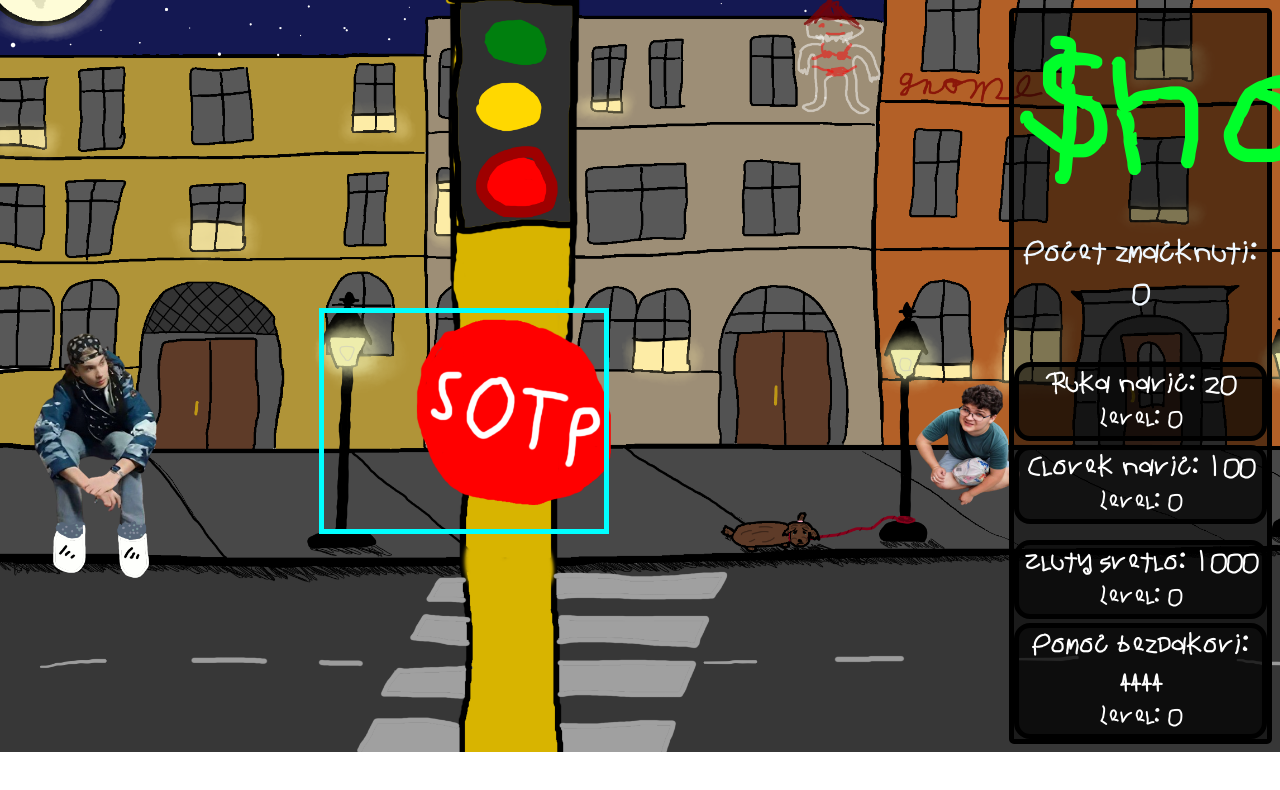
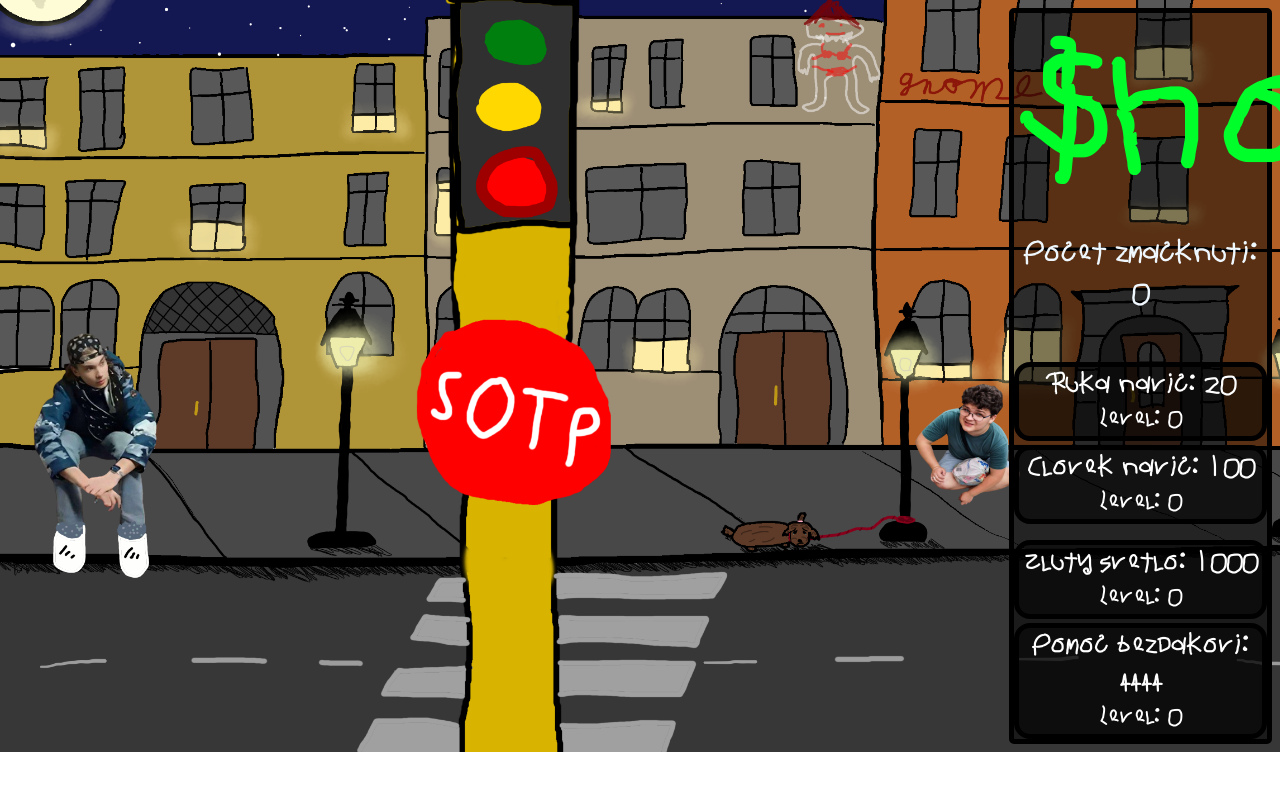
Before and after one commit to deqex/traffic-lights-clicker, a plain HTML site: page index.html in a window 1280 px wide. Shown: the top 790 px of the page. Drawn offline with Linux system fonts and the light colour scheme.

Commit message:
removed hitbox

```diff
--- a/res/css/css.css
+++ b/res/css/css.css
@@ -20,7 +20,6 @@ body {
     transition: 300ms ease;
     width: 35vh;
     height: 27vh;
-    border: 5px solid cyan;
 
 }
 #cookie:hover{
```
